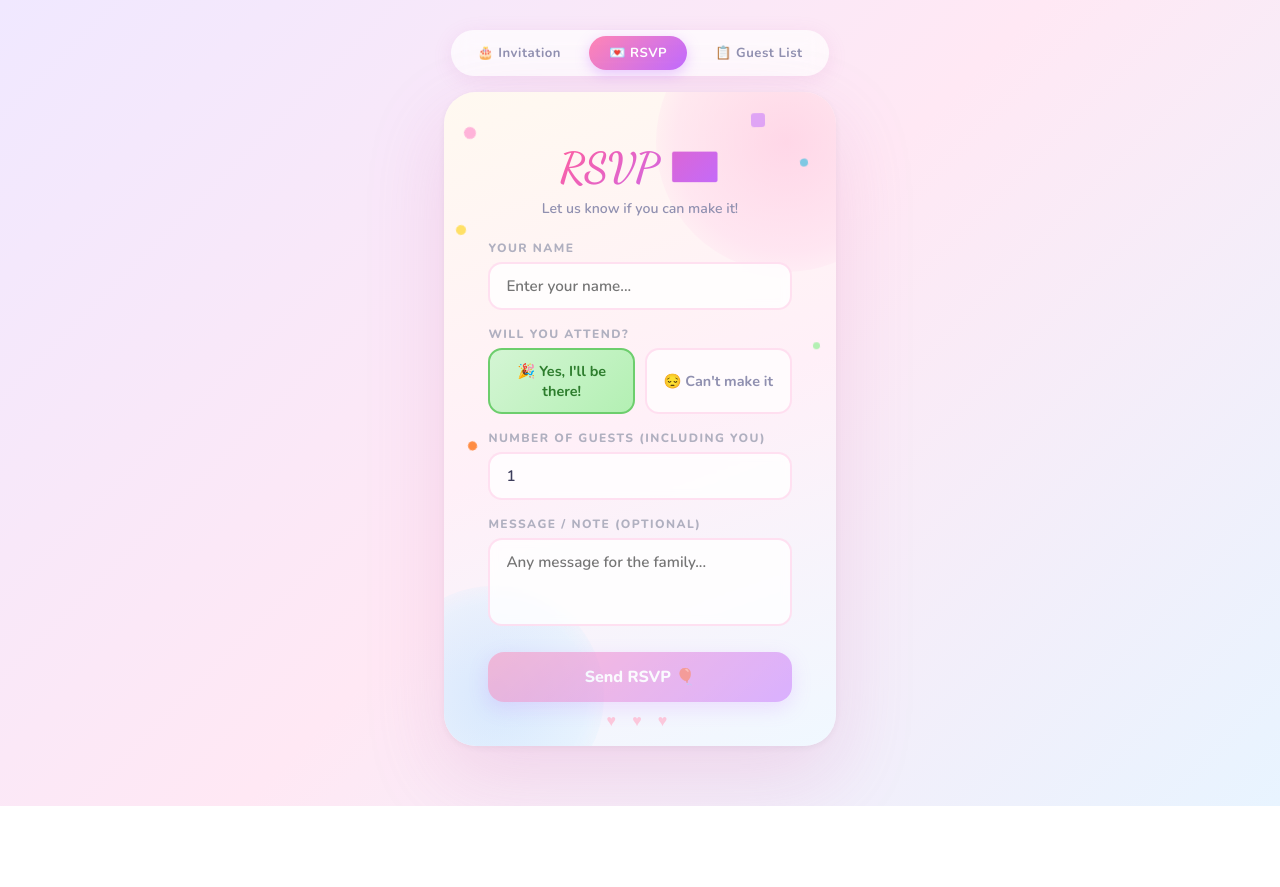
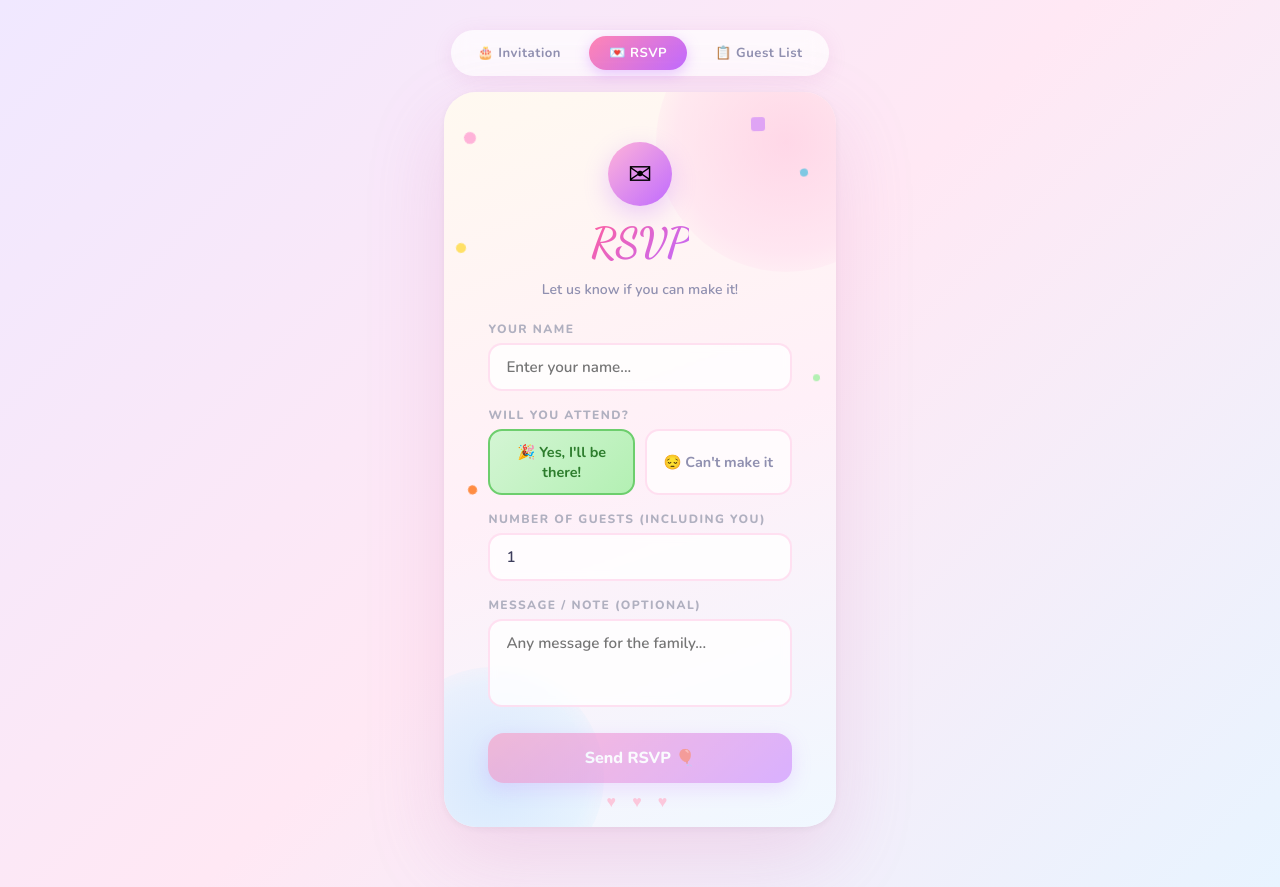
Before and after one commit to TAGizaw/menen-birthday, a React (Vite) app: page / in a window 1280 px wide. Both pictures are taken after a click on the button "💌 RSVP". Before the commit the page ends 806 px from the top, so only its background shows below. Built offline with nearby package versions, Linux system fonts and the light colour scheme.

Commit message:
Update RSVP title and styling in App component

```diff
--- a/src/App.jsx
+++ b/src/App.jsx
@@ -242,7 +242,7 @@ export default function App() {
             <ConfettiDots />
             {!submitted ? (
               <>
-                <div className="form-title">RSVP 💌</div>
+                <div style={{position:"relative",zIndex:2,marginBottom:6,display:"flex",flexDirection:"column",alignItems:"center"}}><div style={{width:64,height:64,borderRadius:"50%",background:"linear-gradient(135deg,#ffb3d9,#c06bff)",display:"flex",alignItems:"center",justifyContent:"center",fontSize:"1.8rem",marginBottom:12,boxShadow:"0 8px 24px rgba(192,107,255,0.3)"}}>✉</div><div className="form-title">RSVP</div></div>
                 <div className="form-sub">Let us know if you can make it!</div>
                 {error && <div className="error-msg">⚠️ {error}</div>}
                 <div className="form-group">
```
